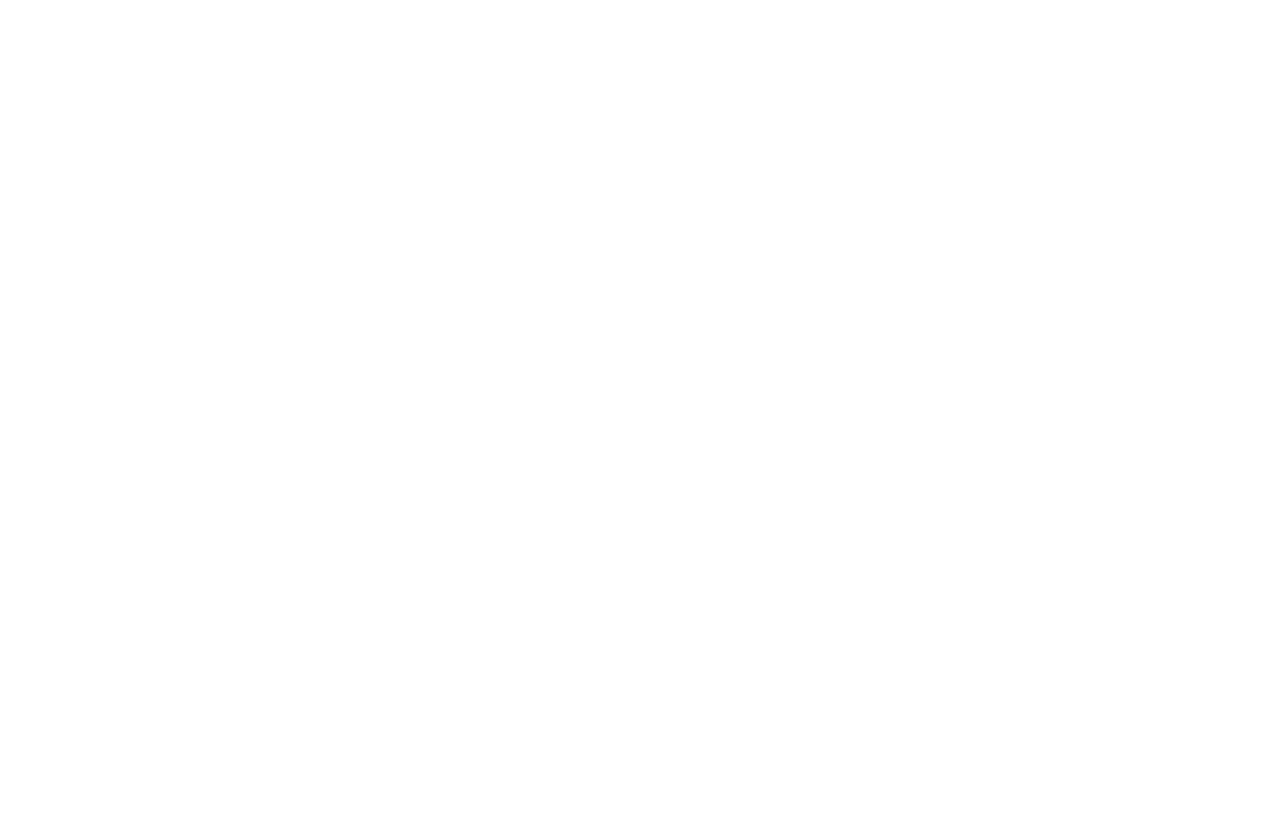
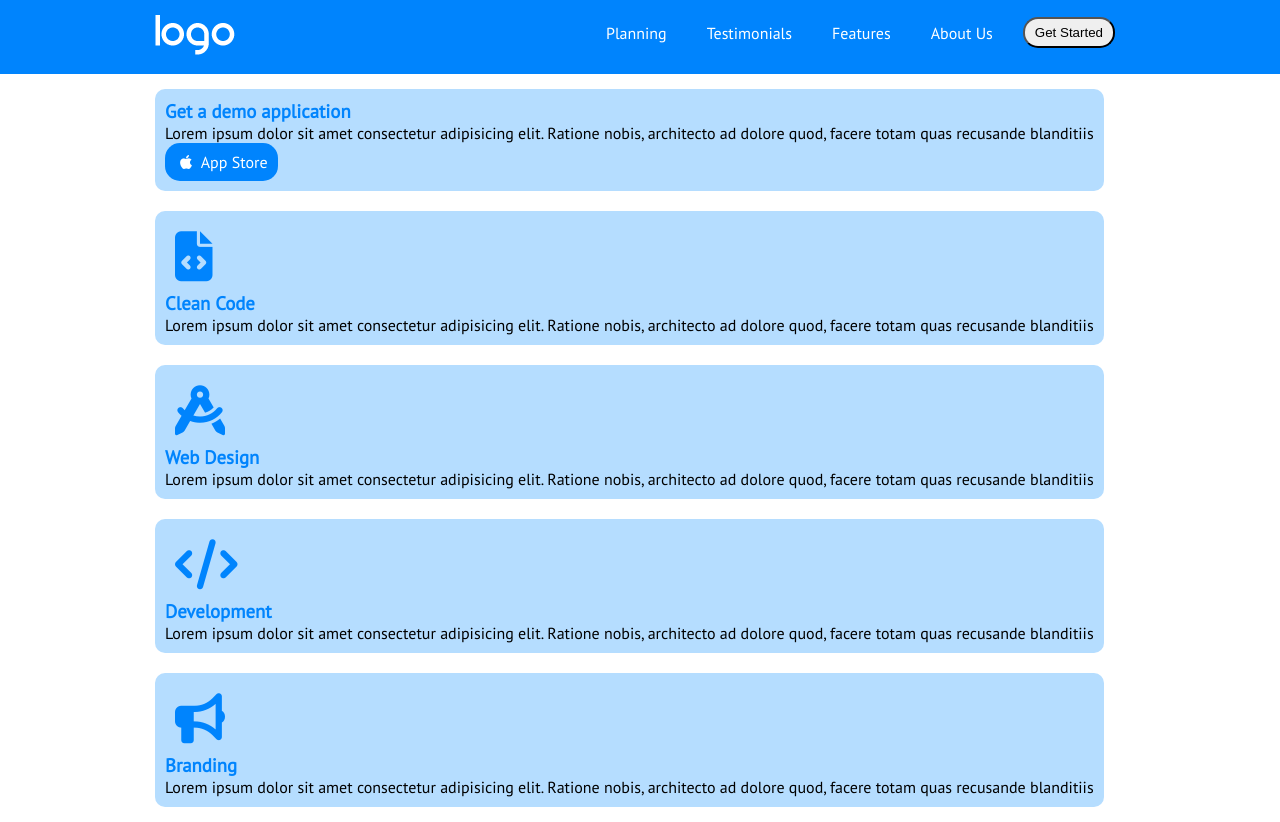
Before and after one commit to albertostizzoli/htmlcss-responsive-layout, a plain HTML site: page index.html in a window 1280 px wide. Before the commit the page ends 800 px from the top, so only its background shows below. Drawn offline with Linux system fonts and the light colour scheme; a web font is replaced by a local one.

Commit message:
Added First Section

```diff
--- a/css/style.css
+++ b/css/style.css
@@ -1,3 +1,4 @@
+/* Generali */
 :root {
 	--color-secondary-color: #0084FD;
 	--color-dark-color: #333333;
@@ -16,4 +17,138 @@
 
 body{
     font-family: 'PT Sans', sans-serif;
+    background-color: var(--color-light-color);
 }
+
+.debug{
+    border: 1px solid black;
+}
+
+.d-flex{
+    display: flex;
+    flex-flow: wrap;
+
+}
+
+.icons{
+    color: var(--color-secondary-color);
+    font-size: 50px;
+    padding: 10px;
+}
+
+.fa-brands{
+    padding: 5px;
+}
+
+/*Header */
+
+ul, li, a{
+    padding: 6px 10px;
+    text-decoration: none;
+    color: white;
+    list-style : none;
+    display: block;
+}
+
+header{
+    background-color: var(--color-secondary-color);
+}
+
+#logo{
+    width: 70px;
+}
+
+.nav-flex{
+    display: flex;
+    flex-flow: row ;
+    justify-content: space-between;
+}
+
+/* Contenitori */
+.container{
+    padding: 5px;
+    max-width: 1000px;
+    margin: 0 auto;
+}
+
+.col{
+    padding: 10px;
+}
+
+.card{
+    width: 100%;
+}
+
+
+
+/*Bordi */
+.small-border-rounded{
+    border-radius: 10px;
+}
+
+.big-border-rounded{
+    border-radius: 20px;
+}
+
+.circle{
+    border-radius: 50%;
+}
+
+/*Sfondi */
+.bg-light{
+    background-color: var(--color-light-color);
+}
+
+.bg-card{
+    background-color: var(--color-bg-card);
+}
+
+.bg-primary{
+    background-color: var(--color-primary-color);
+}
+
+/* Testo */
+.text-primary{
+    color: var(--color-primary-color);
+}
+
+.text-secondary{
+    color: var(--color-secondary-color);
+}
+
+.text-light{
+    color: var(--color-light-color);
+}
+
+.text-center{
+    text-align: center;
+}
+
+.line-heigth{
+    line-height: 1;
+}
+
+/* Padding */
+.px-10{
+    padding-left: 10px;
+    padding-right: 10px;
+}
+
+.py-10{
+    padding-top: 10px;
+    padding-bottom: 10px;
+}
+
+/*Bottoni */
+.btn{
+    padding: 6px 10px;
+    display: inline-block;
+    text-decoration: none;
+    color: black;
+    border-radius: 15px;
+}
+
+.btn-secondary{
+    background-color: var(--color-secondary-color);
+    color: var(--color-light-color);
+}
--- a/index.html
+++ b/index.html
@@ -1,5 +1,6 @@
 <!DOCTYPE html>
 <html lang="en">
+
 <head>
     <meta charset="UTF-8">
     <meta name="viewport" content="width=device-width, initial-scale=1.0">
@@ -10,7 +11,80 @@
     <link rel="stylesheet" href="css/style.css">
     <title>Responsive Layout</title>
 </head>
+
 <body>
+    <header>
+        <nav class="container nav-flex">
+            <div id="logo" class=" px-10 py-10">
+                <img src="img/logo.png" alt="Logo">
+            </div>
+            <ul class="nav-flex">
+                <li><a href="#">Planning</a></li>
+                <li><a href="#">Testimonials</a></li>
+                <li><a href="#">Features</a></li>
+                <li><a href="#">About Us</a></li>
+                <li><button class="btn">Get Started</button></li>
+            </ul>
+        </nav>
+    </header>
 
+    <main>
+        <section>
+            <div class="container d-flex">
+                <div class="col">
+                    <div class="card bg-card small-border-rounded px-10 py-10">
+                        <div class="card-content">
+                            <h3 class="text-secondary"> Get a demo application</h3>
+                            <p class="py-20">Lorem ipsum dolor sit amet consectetur adipisicing elit. Ratione nobis,
+                                architecto ad dolore quod, facere totam quas recusande blanditiis</p>
+                            <a href="#" class="btn btn-secondary"><i class="fa-brands fa-apple"></i> App Store</a>
+                        </div>
+                    </div>
+                </div>
+                <div class="col">
+                    <div class="card bg-card small-border-rounded px-10 py-10">
+                        <div class="card-content">
+                            <i class="fa-solid fa-file-code icons"></i>
+                            <h3 class="text-secondary">Clean Code</h3>
+                            <p class="py-20">Lorem ipsum dolor sit amet consectetur adipisicing elit. Ratione nobis,
+                                architecto ad dolore quod, facere totam quas recusande blanditiis</p>
+                        </div>
+                    </div>
+                </div>
+                <div class="col">
+                    <div class="card bg-card small-border-rounded px-10 py-10">
+                        <div class="card-content">
+                            <i class="fa-solid fa-compass-drafting icons"></i>
+                            <h3 class="text-secondary">Web Design</h3>
+                            <p class="py-20">Lorem ipsum dolor sit amet consectetur adipisicing elit. Ratione nobis,
+                                architecto ad dolore quod, facere totam quas recusande blanditiis</p>
+                        </div>
+                    </div>
+                </div>
+                <div class="col">
+                    <div class="card bg-card small-border-rounded px-10 py-10">
+                        <div class="card-content">
+                            <i class="fa-solid fa-code icons"></i>
+                            <h3 class="text-secondary">Development</h3>
+                            <p class="py-20">Lorem ipsum dolor sit amet consectetur adipisicing elit. Ratione nobis,
+                                architecto ad dolore quod, facere totam quas recusande blanditiis</p>
+                        </div>
+                    </div>
+                </div>
+                <div class="col">
+                    <div class="card bg-card small-border-rounded px-10 py-10">
+                        <div class="card-content">
+                            <i class="fa-solid fa-bullhorn icons"></i>
+                            <h3 class="text-secondary">Branding</h3>
+                            <p class="py-20">Lorem ipsum dolor sit amet consectetur adipisicing elit. Ratione nobis,
+                                architecto ad dolore quod, facere totam quas recusande blanditiis</p>
+                        </div>
+                    </div>
+                </div>
+            </div>
+            </div>
+        </section>
+    </main>
 </body>
+
 </html>
```
